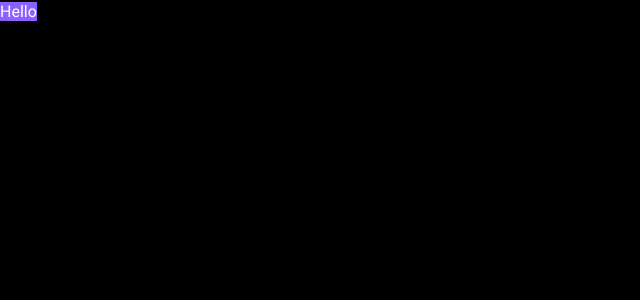
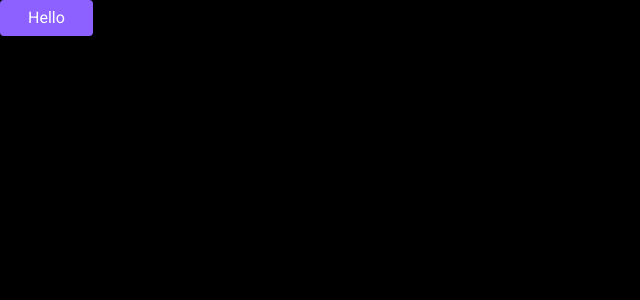
Before and after one commit to NatYarm/flashcards, a React (Vite) app: page / in a window 1280 px wide. Shown: the top 300 px of the page, without its empty margins (0-640 px from the left). Built offline with nearby package versions, Linux system fonts and the light colour scheme.

Commit message:
added style button

```diff
--- a/src/components/ui/button/button.module.scss
+++ b/src/components/ui/button/button.module.scss
@@ -1,9 +1,20 @@
 .button {
   all: unset;
+
   cursor: pointer;
+
+  display: inline-flex;
+  gap: 10px;
+  align-items: center;
+  justify-content: center;
+
   box-sizing: border-box;
+  padding: 6px 28px;
+
+  font-family: inherit;
   color: inherit;
-  font-family: inherit;
+
+  border-radius: 4px;
 
   &:focus-visible {
     outline: 2px solid var(--color-info-500);
```
